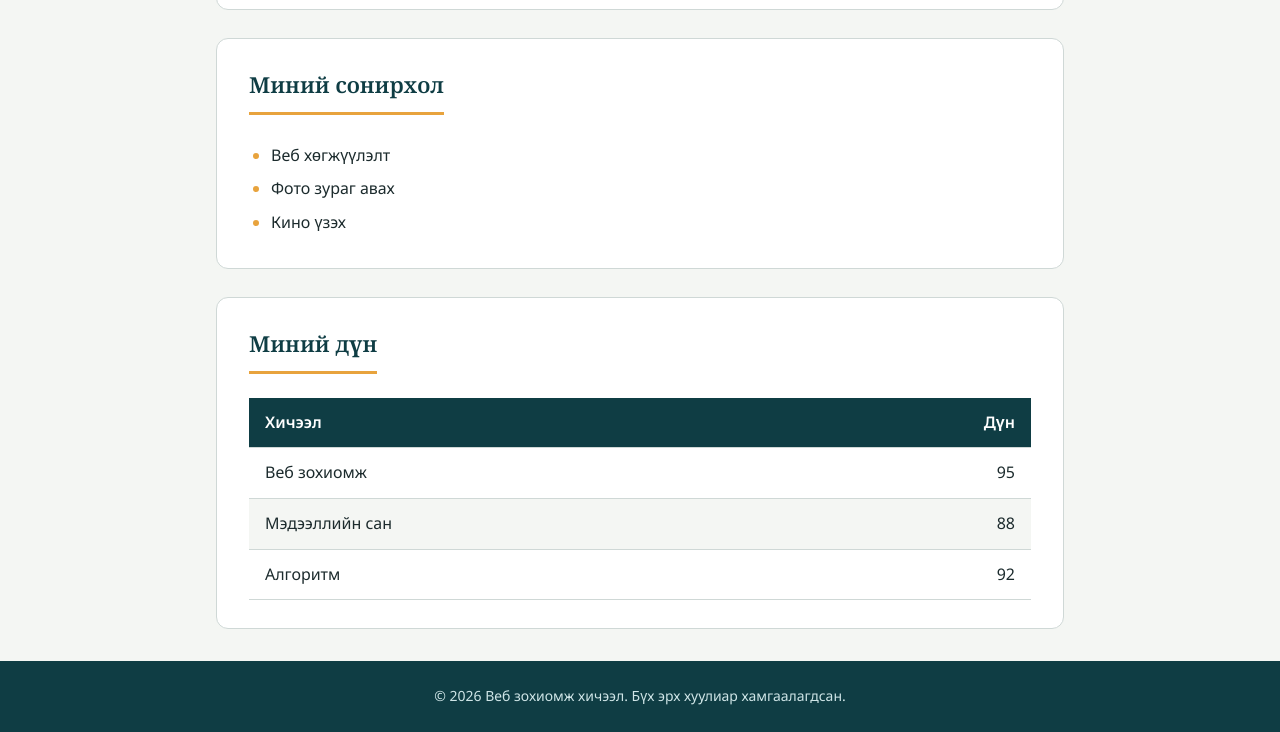
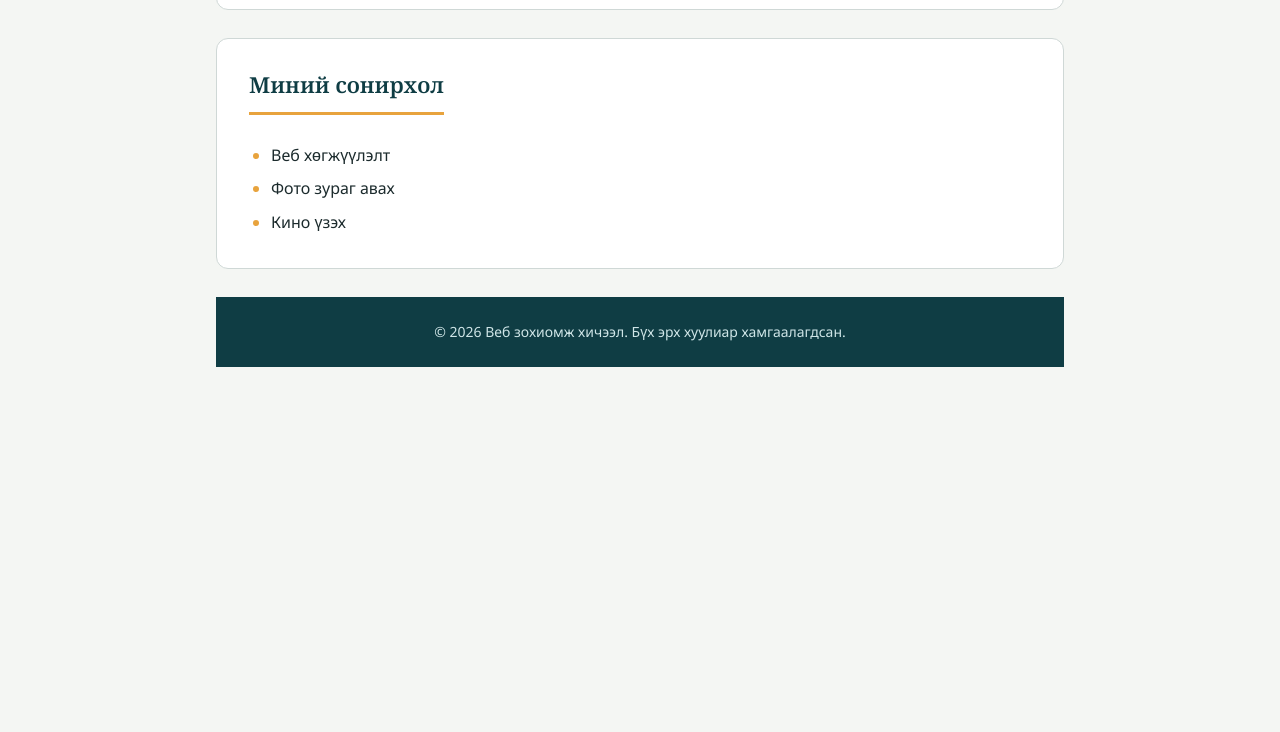
Before and after one commit to Amka2006/web-development-lab3, a plain HTML site: page index.html in a window 1280 px wide. Shown: the part 1997-2729 px from the top of the page. After the commit the page ends 2396 px from the top, so only its background shows below. Drawn offline with Linux system fonts and the light colour scheme.

```diff
--- a/index.html
+++ b/index.html
@@ -228,23 +228,7 @@
    </ul>
   </section>
 
-  <section class="card">
-   <h2 class="section-title">Миний дүн</h2>
-   <table class="grades">
-    <thead>
-     <tr>
-      <th>Хичээл</th>
-      <th>Дүн</th>
-     </tr>
-    </thead>
-    <tbody>
-     <tr><td>Веб зохиомж</td><td>95</td></tr>
-     <tr><td>Мэдээллийн сан</td><td>88</td></tr>
-     <tr><td>Алгоритм</td><td>92</td></tr>
-    </tbody>
-   </table>
-  </section>
- </main>
+
 
  <footer class="site-footer">
   <p>&copy; 2026 Веб зохиомж хичээл. Бүх эрх хуулиар хамгаалагдсан.</p>
```
